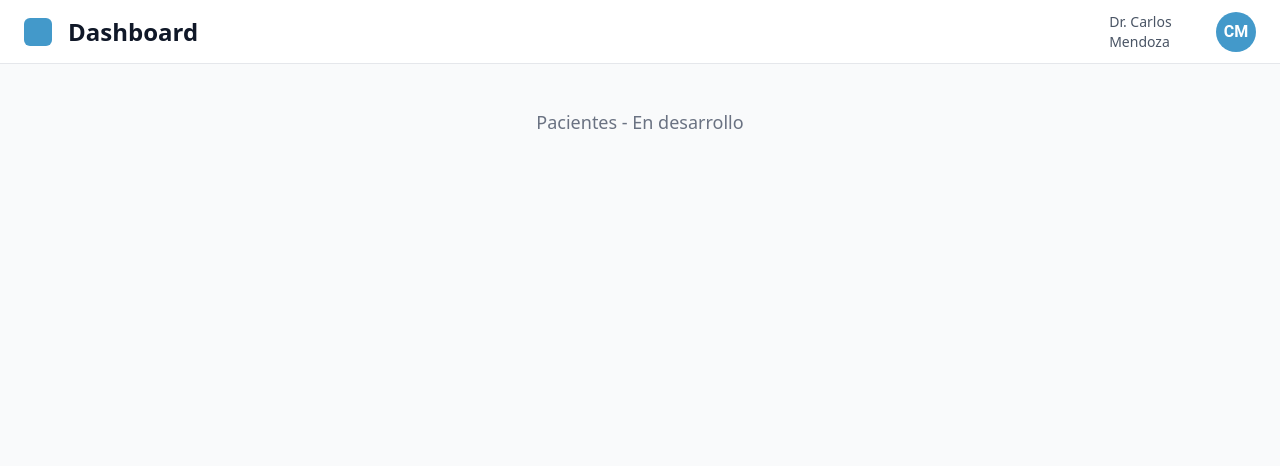
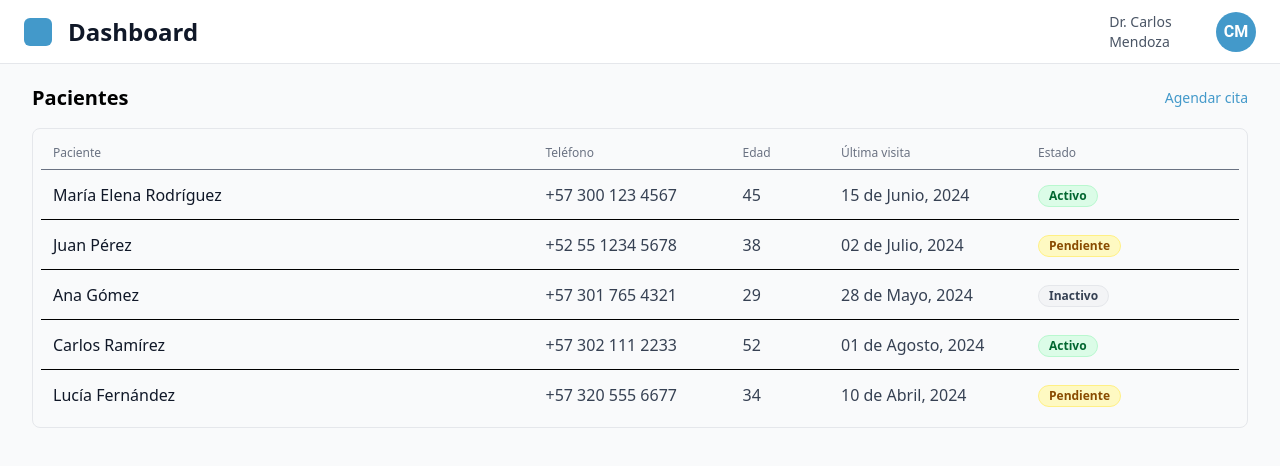
Before and after one commit to CodeKei02/Doctorium, a Next.js app: page /pacientes in a window 1280 px wide. Shown: the top 466 px of the page. Built offline with nearby package versions, Linux system fonts and the light colour scheme; some icons are missing.

Commit message:
feat: create patients page

```diff
--- a/src/pages/pacientes/index.tsx
+++ b/src/pages/pacientes/index.tsx
@@ -1,7 +1,98 @@
-import { Text } from "@/components/ui/Text";
+import Link from "next/link";
+import { Card } from "@/components/ui/Card";
+import { patients, type PatientInfo } from "@/constants/patients-info";
+
+function StatusBadge({ value }: { value: PatientInfo["status"] }) {
+  const base =
+    "inline-flex items-center rounded-full px-2.5 py-0.5 text-xs font-semibold border";
+  const byStatus: Record<PatientInfo["status"], string> = {
+    Activo: "bg-green-100 text-green-800 border-green-200",
+    Inactivo: "bg-gray-100 text-gray-700 border-gray-200",
+    Pendiente: "bg-yellow-100 text-yellow-800 border-yellow-200",
+  };
+  return <span className={`${base} ${byStatus[value]}`}>{value}</span>;
+}
 
 const PacientesPage = () => {
-  return <Text page="Pacientes" />;
+  return (
+    <div className="px-4 flex flex-col gap-4">
+      <div className="flex items-center justify-between">
+        <h1 className="text-xl font-semibold">Pacientes</h1>
+        <Link
+          href="/calendario"
+          className="text-sm text-[var(--primary-color)] hover:underline"
+        >
+          Agendar cita
+        </Link>
+      </div>
+
+      <Card>
+        <div className="divide-y">
+          <div className="grid grid-cols-12 gap-2 px-3 py-2 text-xs text-gray-500">
+            <div className="col-span-5">Paciente</div>
+            <div className="col-span-2">Teléfono</div>
+            <div className="col-span-1">Edad</div>
+            <div className="col-span-2">Última visita</div>
+            <div className="col-span-2">Estado</div>
+          </div>
+
+          {patients.map((p) => (
+            <div
+              key={p.id}
+              className="grid grid-cols-12 gap-2 items-center px-3 py-3 hover:bg-gray-50"
+            >
+              <div className="col-span-5">
+                <div className="relative group inline-block">
+                  <Link
+                    href={`/pacientes/${p.id}`}
+                    className="font-medium text-gray-900 hover:text-[var(--primary-color)]"
+                  >
+                    {p.name}
+                  </Link>
+                  {/* Hover quick view */}
+                  <div
+                    role="tooltip"
+                    className="pointer-events-none absolute left-0 top-full z-50 mt-2 hidden w-72 -translate-y-1 transform rounded-md border border-gray-200 bg-white p-3 text-sm text-gray-700 shadow-lg transition-all group-hover:block group-hover:translate-y-0"
+                  >
+                    <div className="mb-2 flex items-center justify-between">
+                      <span className="font-semibold text-gray-900">
+                        Resumen rápido
+                      </span>
+                      <StatusBadge value={p.status} />
+                    </div>
+                    <dl className="grid grid-cols-2 gap-x-4 gap-y-2">
+                      <div>
+                        <dt className="text-gray-500">Última visita</dt>
+                        <dd>{p.lastVisit}</dd>
+                      </div>
+                      <div>
+                        <dt className="text-gray-500">Próxima visita</dt>
+                        <dd>{p.nextVisit}</dd>
+                      </div>
+                      <div>
+                        <dt className="text-gray-500">Edad</dt>
+                        <dd>{p.age}</dd>
+                      </div>
+                      <div>
+                        <dt className="text-gray-500">Teléfono</dt>
+                        <dd>{p.phone}</dd>
+                      </div>
+                    </dl>
+                  </div>
+                </div>
+              </div>
+              <div className="col-span-2 text-gray-700">{p.phone}</div>
+              <div className="col-span-1 text-gray-700">{p.age}</div>
+              <div className="col-span-2 text-gray-700">{p.lastVisit}</div>
+              <div className="col-span-2">
+                <StatusBadge value={p.status} />
+              </div>
+            </div>
+          ))}
+        </div>
+      </Card>
+    </div>
+  );
 };
 
 export default PacientesPage;
```
